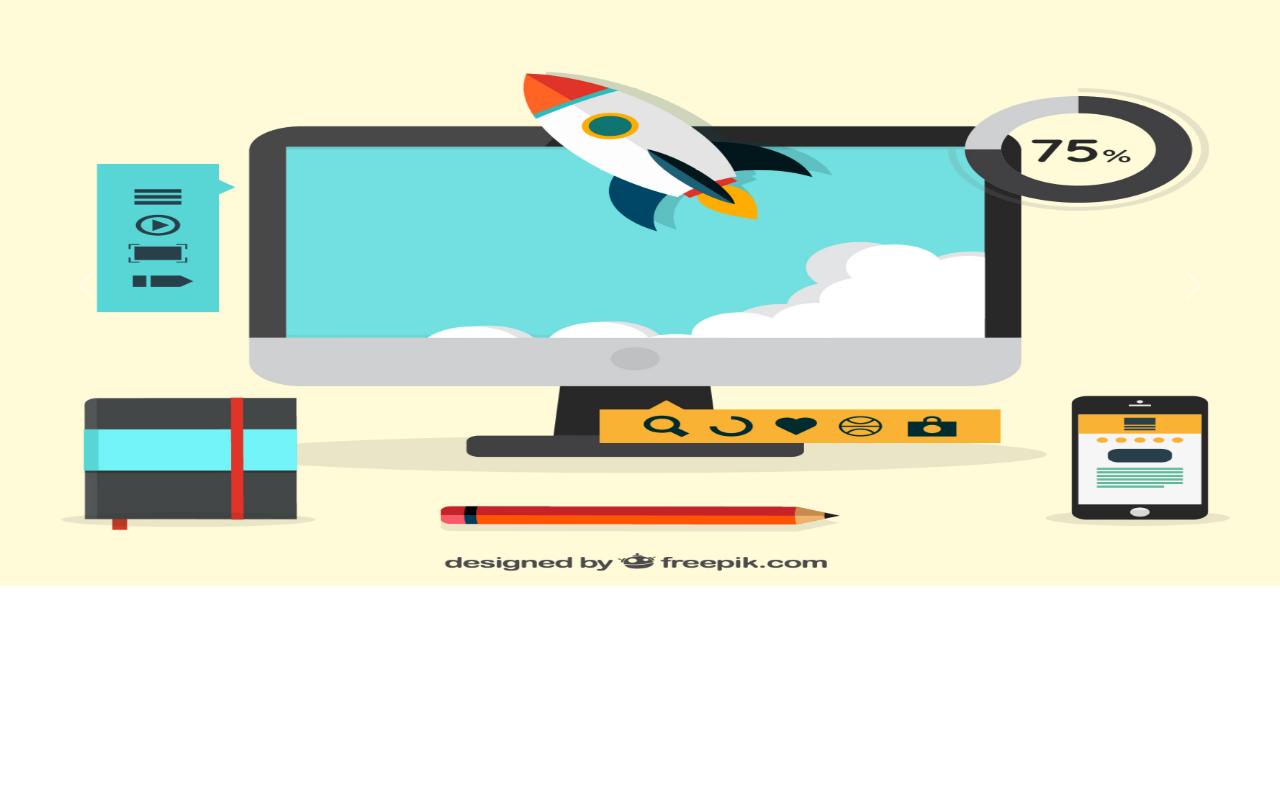
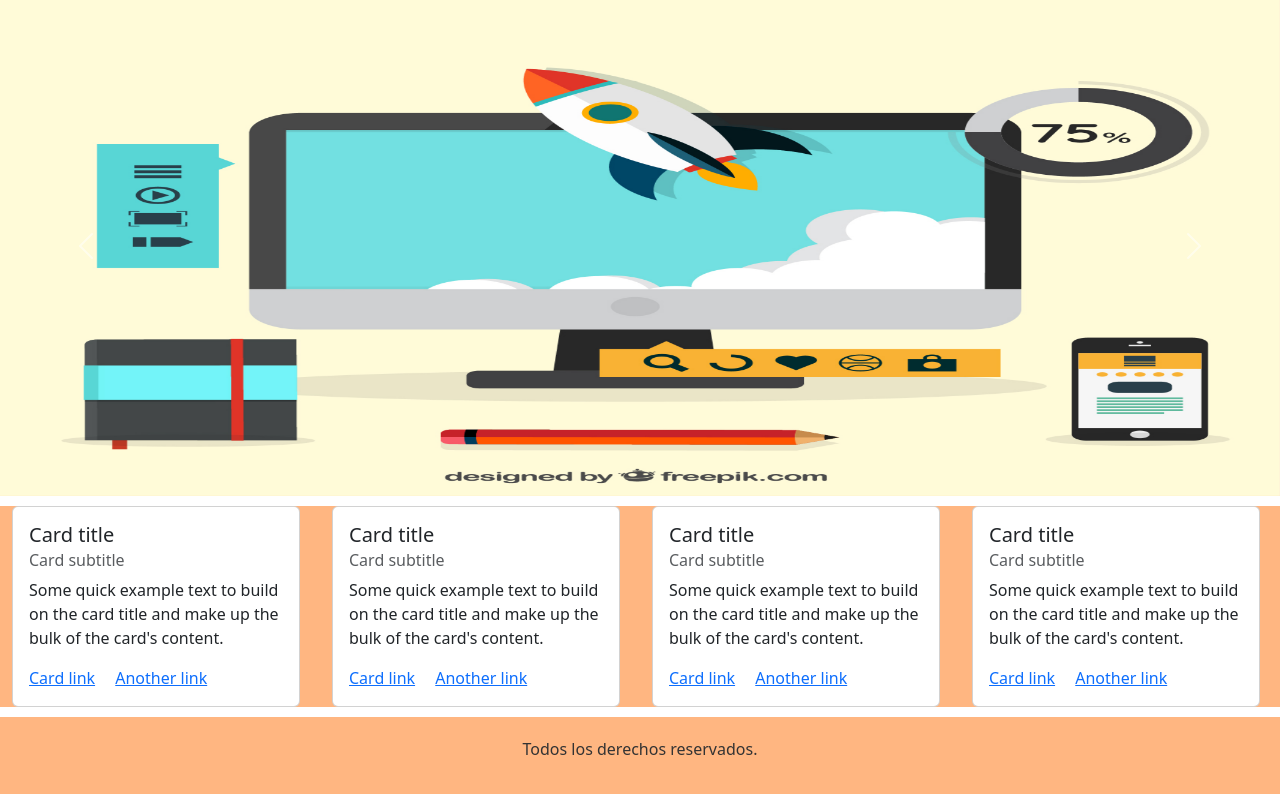
Before and after one commit to N1Y2/mirepositorio, a plain HTML site: page index.html in a window 1280 px wide. Shown: the part 80-874 px from the top of the page. Before the commit the page ends 800 px from the top, so only its background shows below. Drawn offline with nearby package versions, Linux system fonts and the light colour scheme.

Commit message:
actualizacion texto

```diff
--- a/css/index.css
+++ b/css/index.css
@@ -4,5 +4,40 @@
 }
 
 .carousel-item img {
-    height: 600px;
+    height: 500px;
 }
+
+.row {
+    background-color: #FFB681;
+    margin-top: 10px;
+}
+
+.footer {
+    padding: 20px 0;
+    color: #333;
+    text-align: center;
+}
+
+
+[class*='col-']
+
+@media (min-width: 320px) and (max-width:767px) {
+
+    .col-md-3 {
+        display: none;
+    }
+
+    .col-lg-4 {
+        display: none;
+    }
+}
+
+@media (min-width: 768px) and (max-width:991px) {
+    .col-sm-6 {
+        display: none;
+    }
+
+    .col-lg-4 {
+        display: none;
+    }
+}
--- a/index.html
+++ b/index.html
@@ -9,6 +9,7 @@
     <link type="text/css" rel="stylesheet" href="css/index.css">
 </head>
 <body>
+    <header>
         <nav class="navbar navbar-expand-lg bg-body-tertiary">
             <div class="container-fluid">
                 <div class="logo">
@@ -29,6 +30,9 @@
                 </div>
             </div>
         </nav>
+</header>
+
+<section>
     <div class="container-fluid px-0">
         <div class="row">
             <div id="carouselExample" class="carousel slide">
@@ -54,8 +58,70 @@
             </div>
         </div>
     </div>
+</section>
 
-<script src="https://cdn.jsdelivr.net/npm/@popperjs/core@2.11.8/dist/umd/popper.min.js" integrity="sha384-I7E8VVD/ismYTF4hNIPjVp/Zjvgyol6VFvRkX/vR+Vc4jQkC+hVqc2pM8ODewa9r" crossorigin="anonymous"></script>
+<section>
+    <div class="container-fluid">
+        <div class="row">
+            <div class="col-lg-3 col-md-4 col-sm-6">
+                <div class="card" style="width: 18rem;">
+                    <div class="card-body">
+                        <h5 class="card-title">Card title</h5>
+                        <h6 class="card-subtitle mb-2 text-muted">Card subtitle</h6>
+                        <p class="card-text">Some quick example text to build on the card title and make up the bulk of the card's content.</p>
+                        <a href="#" class="card-link">Card link</a>
+                        <a href="#" class="card-link">Another link</a>
+                    </div>
+                </div>
+            </div>
+            <div class="col-lg-3 col-md-4 col-sm-6">
+                <div class="card" style="width: 18rem;">
+                    <div class="card-body">
+                        <h5 class="card-title">Card title</h5>
+                        <h6 class="card-subtitle mb-2 text-muted">Card subtitle</h6>
+                        <p class="card-text">Some quick example text to build on the card title and make up the bulk of the card's content.</p>
+                        <a href="#" class="card-link">Card link</a>
+                        <a href="#" class="card-link">Another link</a>
+                    </div>
+                </div>
+            </div>
+            <div class="col-lg-3 col-md-4 col-sm-6">
+                <div class="card" style="width: 18rem;">
+                    <div class="card-body">
+                        <h5 class="card-title">Card title</h5>
+                        <h6 class="card-subtitle mb-2 text-muted">Card subtitle</h6>
+                        <p class="card-text">Some quick example text to build on the card title and make up the bulk of the card's content.</p>
+                        <a href="#" class="card-link">Card link</a>
+                        <a href="#" class="card-link">Another link</a>
+                    </div>
+                </div>
+            </div>
+            <div class="col-lg-3 col-md-4 col-sm-6">
+                <div class="card" style="width: 18rem;">
+                    <div class="card-body">
+                        <h5 class="card-title">Card title</h5>
+                        <h6 class="card-subtitle mb-2 text-muted">Card subtitle</h6>
+                        <p class="card-text">Some quick example text to build on the card title and make up the bulk of the card's content.</p>
+                        <a href="#" class="card-link">Card link</a>
+                        <a href="#" class="card-link">Another link</a>
+                    </div>
+                </div>
+            </div>
+        </div>
+    </div>
+</section>
+
+<footer>
+    <div class="container-fluid px-0">
+        <div class="row">
+            <div class="col-lg-12 footer">
+                <p>Todos los derechos reservados.</p>
+            </div>
+        </div>
+    </div>
+</footer>
+
+<script src="https://cdn.jsdelivr.net/npm/@popperjs/core@2.11.8/dist/ulg/popper.min.js" integrity="sha384-I7E8VVD/ismYTF4hNIPjVp/Zjvgyol6VFvRkX/vR+Vc4jQkC+hVqc2pM8ODewa9r" crossorigin="anonymous"></script>
 <script src="https://cdn.jsdelivr.net/npm/bootstrap@5.3.1/dist/js/bootstrap.min.js" integrity="sha384-Rx+T1VzGupg4BHQYs2gCW9It+akI2MM/mndMCy36UVfodzcJcF0GGLxZIzObiEfa" crossorigin="anonymous"></script>
 </body>
 </html>
```
Lines whose indentation alone changed are shown as unchanged.
